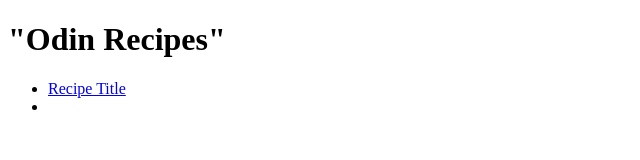
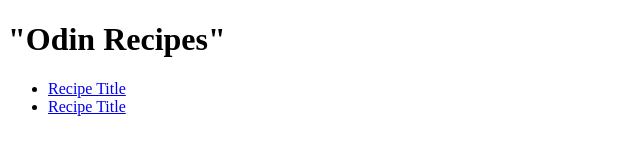
Before and after one commit to bramcoding/odin-recipes, a plain HTML site: page index.html in a window 1280 px wide. Shown: the whole page, without its empty margins (0-640 px from the left). Drawn offline with Linux system fonts and the light colour scheme.

Commit message:
tried again to fix the link prolbme from index.html

```diff
--- a/index.html
+++ b/index.html
@@ -8,8 +8,8 @@
 <body>
     <h1>"Odin Recipes"</h1>
     <ul>
-        <li><a href="recipes/ramen.html">Recipe Title</a></li>
-        <li></li>
+        <li><a href="./recipes/ramen.html">Recipe Title</a></li>
+        <li><a href="./recipes/lasagne.html">Recipe Title</a></li>
     </ul>
 
 </body>
```
Also changed, not shown: recipes/ramen.html (+1 -0 lines).
